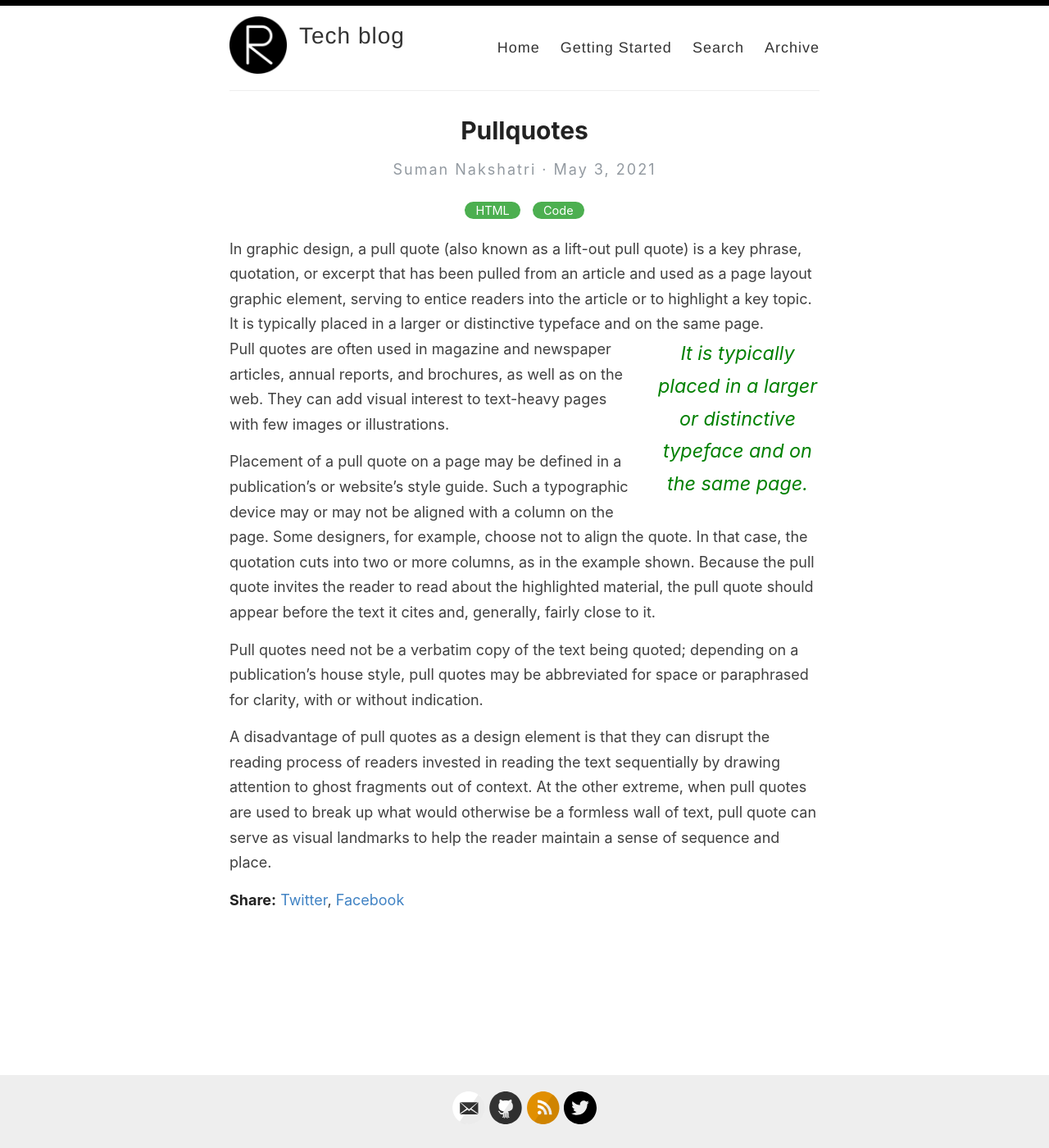
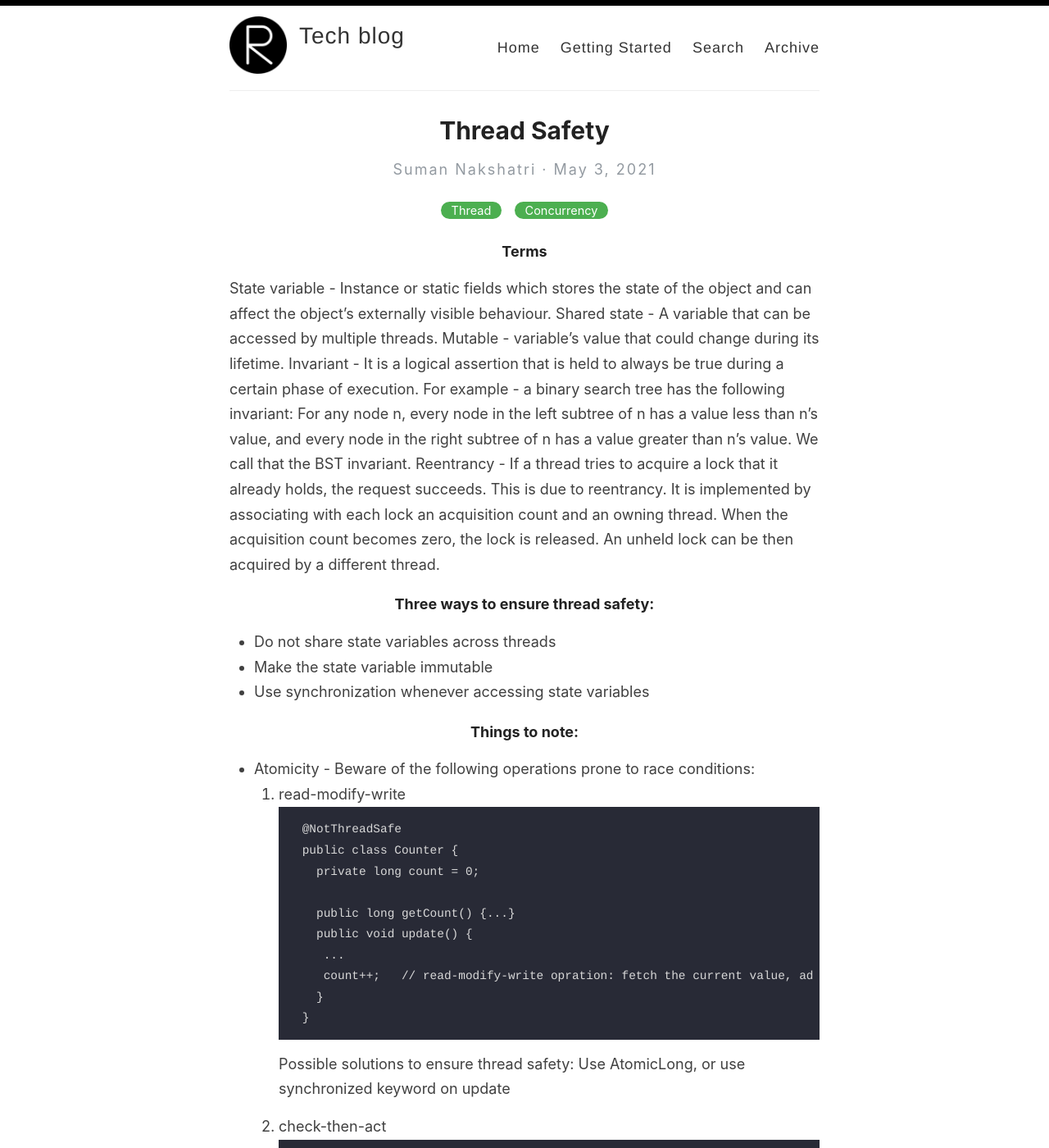
Before and after one commit to nakshatris/nakshatris.github.io, a Jekyll site: the page built from _posts/2021-05-03-thread-safety.md, in a window 1280 px wide and 1400 px high. Shown: the whole window at 82% size. Built offline with Jekyll 4.4.1, drawn with Linux system fonts in a browser that asks for light colours; some of the changed text lies outside the part shown.

Commit message:
Add new post on thread safety

````diff
--- a/_posts/2021-05-03-thread-safety.md
+++ b/_posts/2021-05-03-thread-safety.md
@@ -1,14 +1,103 @@
 ---
 layout: post
-title:  Pullquotes
-categories: [HTML,Code]
-excerpt: In graphic design, a pull quote (also known as a lift-out pull quote) is a key phrase, quotation, or excerpt that has been pulled from an article and used as a page layout graphic element, serving to entice readers into the article or to highlight a key topic.
+title:  Thread Safety
+categories: [Thread,Concurrency]
 ---
 
-In graphic design, a pull quote (also known as a lift-out pull quote) is a key phrase, quotation, or excerpt that has been pulled from an article and used as a page layout graphic element, serving to entice readers into the article or to highlight a key topic. {% include pullquote.html quote="It is typically placed in a larger or distinctive typeface and on the same page." %} Pull quotes are often used in magazine and newspaper articles, annual reports, and brochures, as well as on the web. They can add visual interest to text-heavy pages with few images or illustrations.
+##### Terms
+State variable - Instance or static fields which stores the state of the object and can affect the object's externally visible behaviour.
+Shared state - A variable that can be accessed by multiple threads.
+Mutable - variable's value that could change during its lifetime.
+Invariant - It is a logical assertion that is held to always be true during a certain phase of execution. For example - a binary search tree has the following invariant: For any node n, every node in the left subtree of n has a value less than n's value, and every node in the right subtree of n has a value greater than n's value. We call that the BST invariant.
+Reentrancy - If a thread tries to acquire a lock that it already holds, the request succeeds. This is due to reentrancy. It is implemented by associating with each lock an acquisition count and an owning thread. When the acquisition count becomes zero, the lock is released. An unheld lock can be then acquired by a different thread.
 
-Placement of a pull quote on a page may be defined in a publication's or website's style guide. Such a typographic device may or may not be aligned with a column on the page. Some designers, for example, choose not to align the quote. In that case, the quotation cuts into two or more columns, as in the example shown. Because the pull quote invites the reader to read about the highlighted material, the pull quote should appear before the text it cites and, generally, fairly close to it.
+##### Three ways to ensure thread safety:
+* Do not share state variables across threads
+* Make the state variable immutable
+* Use synchronization whenever accessing state variables
 
-Pull quotes need not be a verbatim copy of the text being quoted; depending on a publication's house style, pull quotes may be abbreviated for space or paraphrased for clarity, with or without indication.
+##### Things to note:
 
-A disadvantage of pull quotes as a design element is that they can disrupt the reading process of readers invested in reading the text sequentially by drawing attention to ghost fragments out of context. At the other extreme, when pull quotes are used to break up what would otherwise be a formless wall of text, pull quote can serve as visual landmarks to help the reader maintain a sense of sequence and place.
+* Atomicity - Beware of the following operations prone to race conditions:
+  1. read-modify-write
+      ```
+      @NotThreadSafe
+      public class Counter {
+        private long count = 0;
+
+        public long getCount() {...}
+        public void update() {
+         ...
+         count++;   // read-modify-write opration: fetch the current value, add one to it, write the new value back.
+        }
+      }
+      ```
+      Possible solutions to ensure thread safety: Use AtomicLong, or use synchronized keyword on update
+
+  2. check-then-act
+      ```
+      @NotThreadSafe
+      public class Singleton() {
+        private static Singleton instance;
+
+        private Singleton() {..}
+
+        public Singleton getInstance() {
+          if (instance == null) {         // check-then-act operation
+            instance = new Singleton();
+          }
+          return instance;
+        }
+      }
+      ```
+      Possible solution: Add synchronized keyword to method or instance variable.
+
+  3. Compound actions - related state variables A and B are atomic individually, but may not be atomic with respect to each other.
+      ```
+      // Invariant: child age < mom age, child age < dad age
+      @NotThreadSafe
+      public class FamilyAgeCounter {
+        private AtomicLong childAge;
+        private AtomicLong momAge;
+        private AtomicLong dadAge;
+
+        public long[] getAges() {...}
+        public void afterXYears(int x) {
+         ...
+         childAge += x;
+         momAge += x;
+         dadAge += x;
+         ...
+        }
+      }
+      ```
+      Even though childAge(10), momAge(35)  and dadAge(35) are individually atomic, there is a window where thread A calls afterXYears(30) and childAge is updated(40), but momAge(35) and dadAge(35) are not updated, thread B calling getAges() during the window will see that the invariant does not hold.
+
+      Solution: Update related state variables in a single atomic operation.
+      ```
+      // Invariant: child age < mom age, child age < dad age
+      @ThreadSafe
+      public class FamilyAgeCounter {
+        private AtomicLong childAge;
+        private AtomicLong momAge;
+        private AtomicLong dadAge;
+
+        public synchronized long[] getAges() {...}
+        public void afterXYears(int x) {
+         ...
+         synchronized(this) {
+           childAge += x;
+           momAge += x;
+           dadAge += x;
+         }
+         ...
+        }
+      }
+      ```
+  4. fdfds
+
+##### Common mistakes:
+
+1. Getters do not need synchronization: It is a common mistake to assume that synchronization needs to be used only when writing to shared variables; this is simply not true.
+
+For each mutable state variable that may be accessed by more than one thread, **all accesses** to that variable must be performed with the same lock held. In this case, we say that the variable is guarded by that lock.
````
